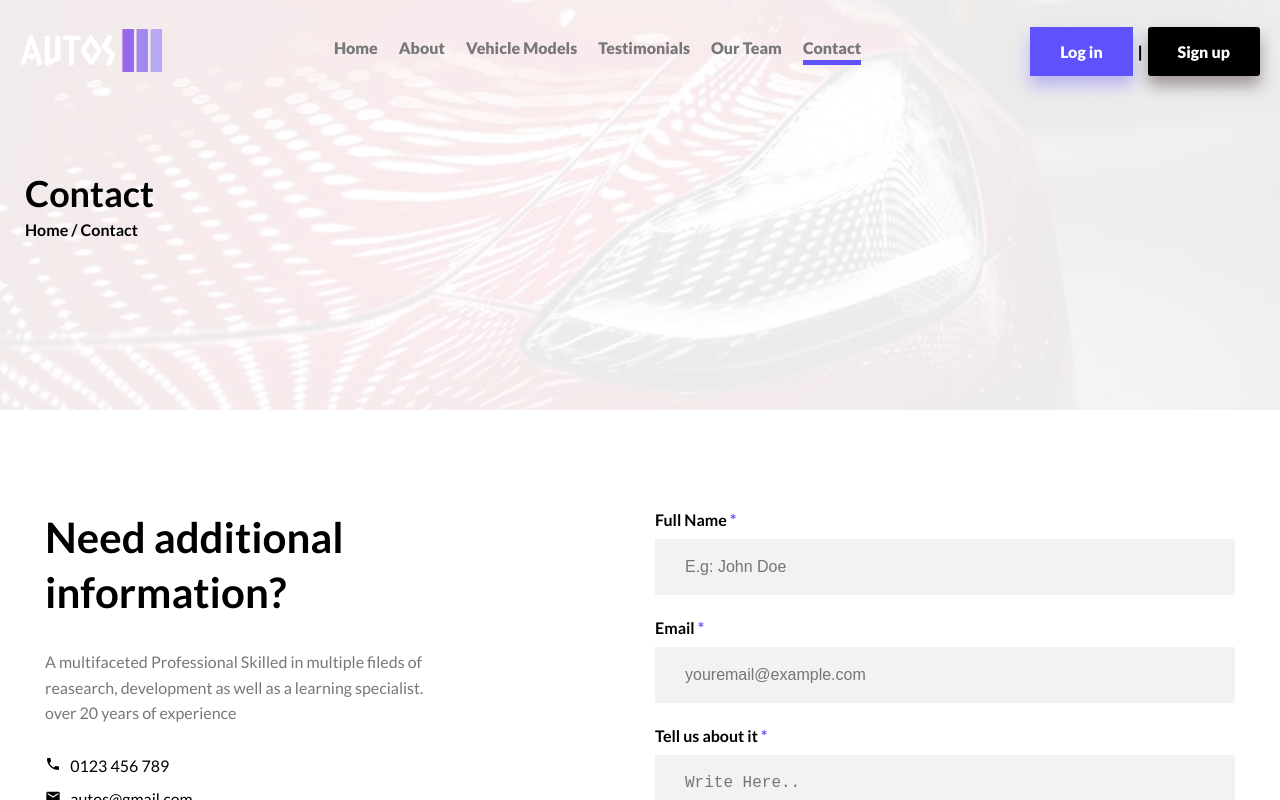
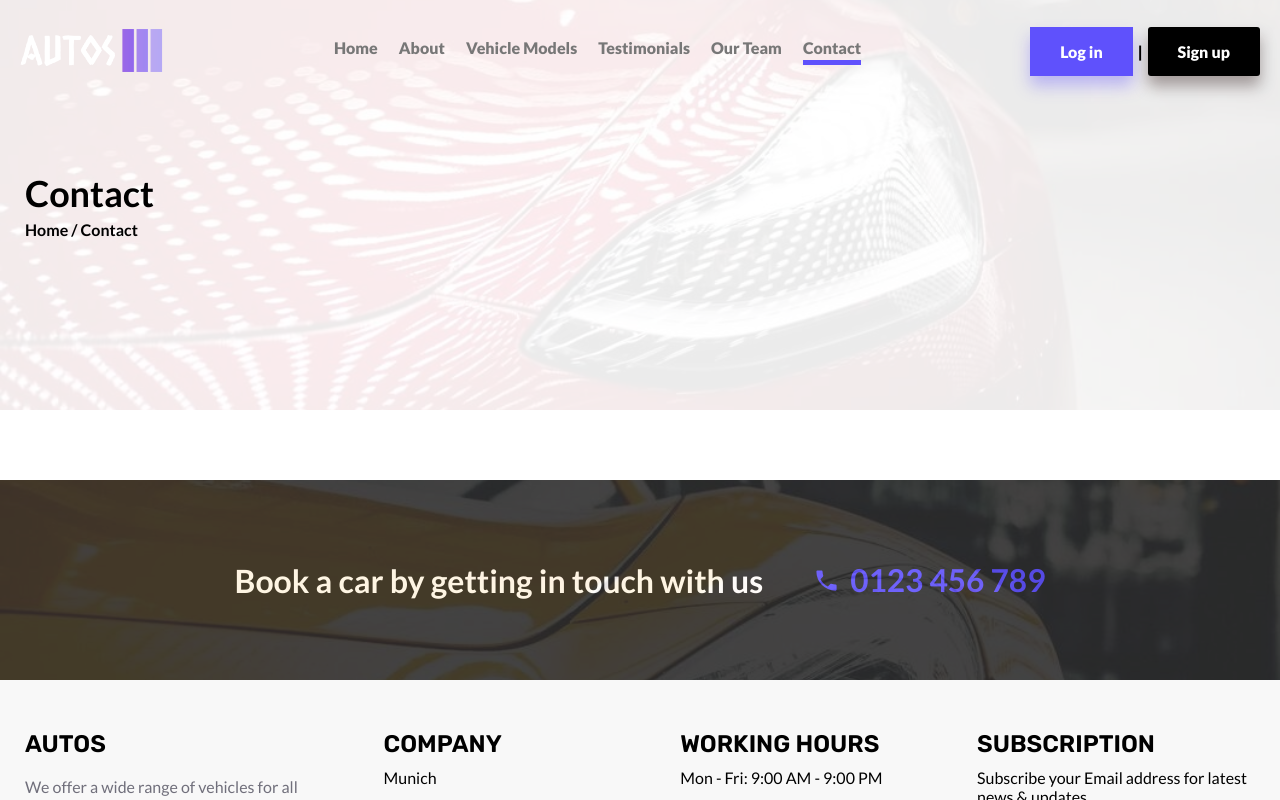
Before and after one commit to relentless95/client-car-rental, a React (Vite) app: page /contact in a window 1280 px wide. Shown: the top 800 px of the page. Built offline with nearby package versions, Linux system fonts and the light colour scheme.

Commit message:
removed contact details component

```diff
--- a/src/pages/Contact/Contact.jsx
+++ b/src/pages/Contact/Contact.jsx
@@ -9,7 +9,7 @@ function Contact() {
       <section className="contact-page">
       <HeroPages name="Contact" />
         <div className="container">
-          <ContactDetails/>
+          {/* <ContactDetails/> */}
 
         </div>
 
```
